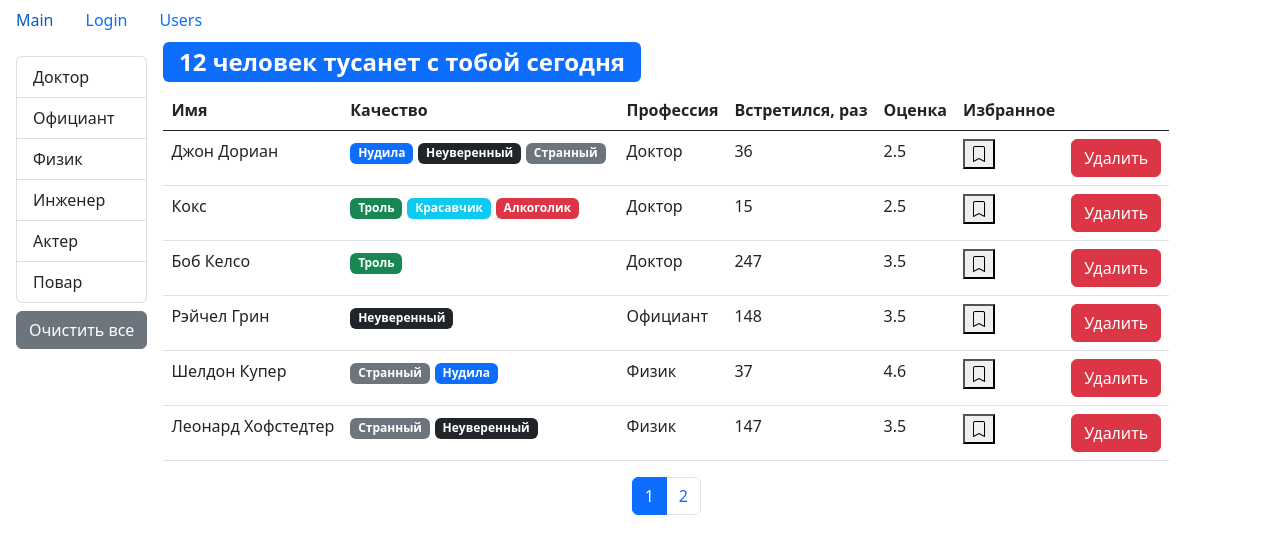
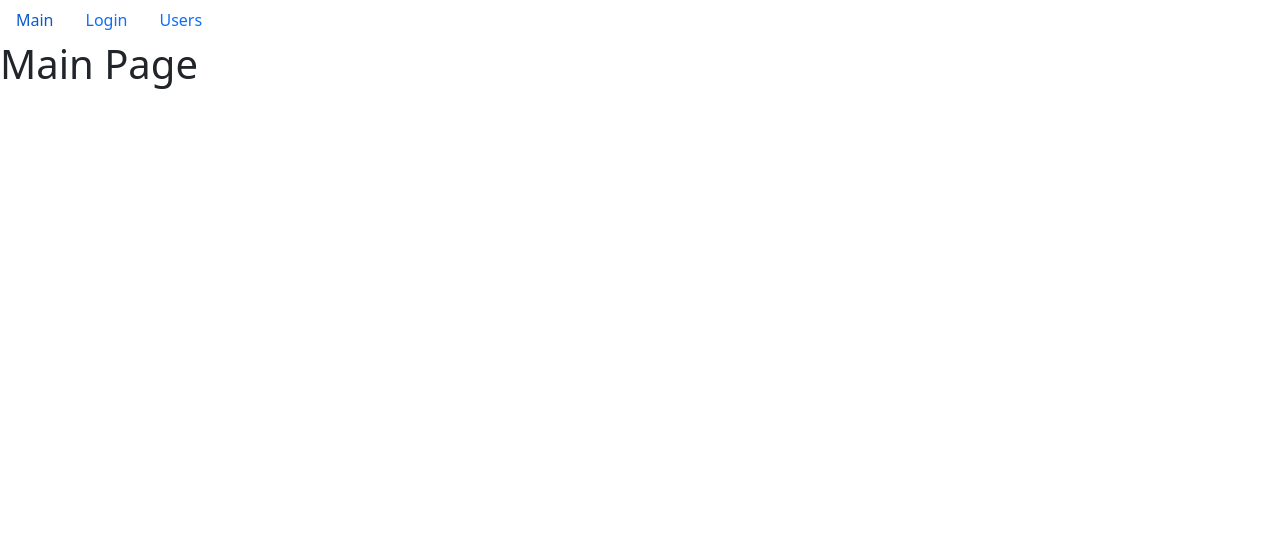
Before and after one commit to AlexAM27/ResultSchool, a React (Create React App) app in the folder React/fast-company/: page / in a window 1280 px wide. Shown: the top 554 px of the page. Built offline with nearby package versions, Linux system fonts and the light colour scheme.

Commit message:
nav components

```diff
--- a/React/fast-company/src/App.js
+++ b/React/fast-company/src/App.js
@@ -1,12 +1,19 @@
 import React from "react";
 import { Users } from "./components/users";
 import NavBar from "./components/navBar";
+import { Route, Switch } from "react-router-dom";
+import Main from "./components/main";
+import Login from "./components/login";
 
 export const App = () => {
     return (
         <>
             <NavBar />
-            <Users />
+            <Switch>
+                <Route path={"/"} exact component={Main} />
+                <Route path={"/login"} component={Login} />
+                <Route path={"/users"} component={Users} />
+            </Switch>
         </>
     );
 };
--- /dev/null
+++ b/React/fast-company/src/components/login.jsx
@@ -0,0 +1,7 @@
+import React from "react";
+
+const Login = () => {
+    return <h1>Login</h1>;
+};
+
+export default Login;
--- /dev/null
+++ b/React/fast-company/src/components/main.jsx
@@ -0,0 +1,7 @@
+import React from "react";
+
+const Main = () => {
+    return <h1>Main Page</h1>;
+};
+
+export default Main;
--- a/React/fast-company/src/components/navBar.jsx
+++ b/React/fast-company/src/components/navBar.jsx
@@ -1,22 +1,23 @@
 import React from "react";
+import { Link } from "react-router-dom";
 
 const NavBar = () => {
     return (
         <ul className="nav">
             <li className="nav-item">
-                <a className="nav-link" href="#">
+                <Link className="nav-link" to="/">
                     Main
-                </a>
+                </Link>
             </li>
             <li className="nav-item">
-                <a className="nav-link" href="#">
+                <Link className="nav-link" to="/login">
                     Login
-                </a>
+                </Link>
             </li>
             <li className="nav-item">
-                <a className="nav-link" href="#">
+                <Link className="nav-link" to="/users">
                     Users
-                </a>
+                </Link>
             </li>
         </ul>
     );
```
